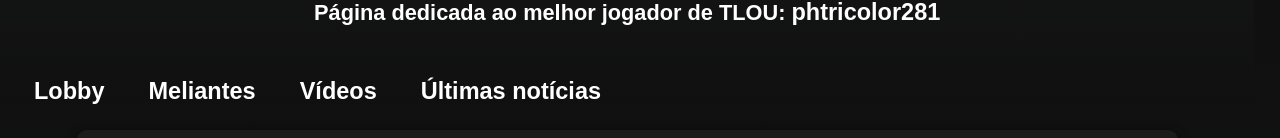
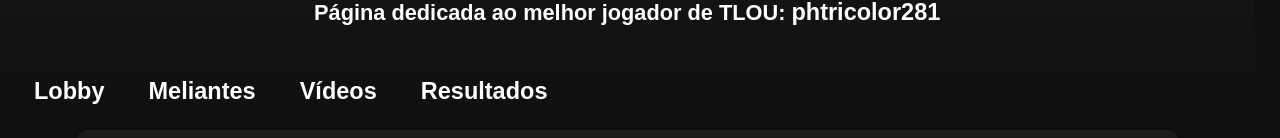
Before and after one commit to EvandroLougue/grupo-the-last-of-us, a plain HTML site: page meliantes.html in a window 1280 px wide. Shown: the part 133-271 px from the top of the page. Drawn offline with Linux system fonts and the light colour scheme; a script that the page names is missing.

Commit message:
correção

```diff
--- a/meliantes.html
+++ b/meliantes.html
@@ -14,7 +14,7 @@
                 <a href="index.html">Lobby</a>
                 <a href="meliantes.html">Meliantes</a>
                 <a href="videos.html">Vídeos</a>
-                <a href="ultimas-noticias.html">Últimas notícias</a>
+                <a href="ultimas-noticias.html">Resultados</a>
         </nav>
    </header>
     <main>
```
Also changed, not shown: ultimas-noticias.html (+1 -1 lines), videos.html (+1 -1 lines).
